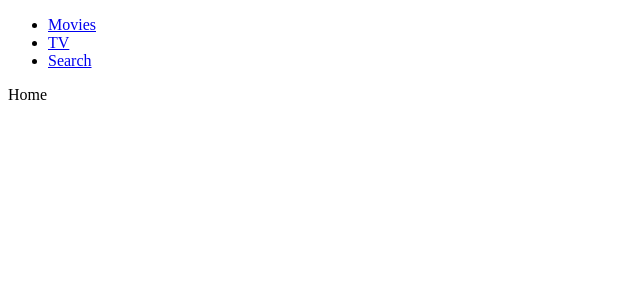
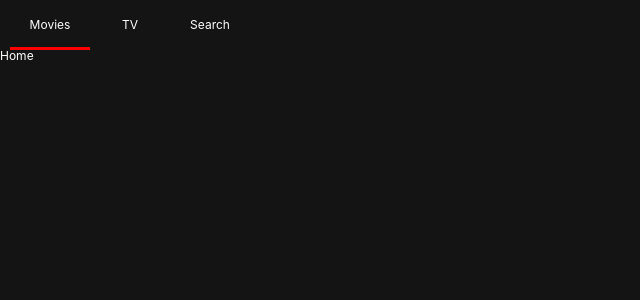
Before and after one commit to sondeokhyeon/react-nomflix, a React (Create React App) app: page / in a window 1280 px wide. Shown: the top 300 px of the page, without its empty margins (0-640 px from the left). Built offline with nearby package versions, Linux system fonts and the light colour scheme.

Commit message:
Today I Learn

```diff
--- a/package.json
+++ b/package.json
@@ -7,7 +7,9 @@
     "react": "^16.8.6",
     "react-dom": "^16.8.6",
     "react-router-dom": "^5.0.1",
-    "react-scripts": "3.0.1"
+    "react-scripts": "3.0.1",
+    "styled-components": "^4.3.2",
+    "styled-reset": "^2.0.16"
   },
   "scripts": {
     "start": "react-scripts start",
--- a/src/Components/App.js
+++ b/src/Components/App.js
@@ -1,12 +1,12 @@
 import React from "react";
 import Router from "Components/Router";
-import Header from "Components/Header";
+import GlobalStyle from "Components/GlobalStyles";
 
 function App() {
   return (
     <>
-      <Header />
       <Router />
+      <GlobalStyle />
     </>
   );
 }
--- /dev/null
+++ b/src/Components/GlobalStyles.js
@@ -0,0 +1,22 @@
+import { createGlobalStyle } from "styled-components";
+import reset from "styled-reset";
+
+const globalStyles = createGlobalStyle`
+    ${reset};
+    a {
+        text-decoration:none;
+        color : inherit;
+    }
+    * {
+        box-sizing:border-box;
+    }
+    body {
+        font-family:-apple-system, BlinkMacSystemFont, 'Segoe UI', Roboto, Oxygen, Ubuntu, Cantarell, 'Open Sans', 'Helvetica Neue', sans-serif;
+        font-size:12px;
+        background-color:rgba(20,20,20,1);
+        color: white;
+        padding-top:50px;
+    }
+`;
+
+export default globalStyles;
--- a/src/Components/Header.js
+++ b/src/Components/Header.js
@@ -1,17 +1,51 @@
 import React from "react";
+import { Link, withRouter } from "react-router-dom";
+import styled from "styled-components";
 
-export default () => (
-  <header>
-    <ul>
-      <li>
-        <a href="/">Movies</a>
-      </li>
-      <li>
-        <a href="/tv">TV</a>
-      </li>
-      <li>
-        <a href="/search">Search</a>
-      </li>
-    </ul>
-  </header>
-);
+const Header = styled.header`
+  color: white;
+  position: fixed;
+  top: 0;
+  left: 0;
+  width: 100%;
+  height: 50px;
+  display: flex;
+  align-items: center;
+  padding: 0px 10px;
+  background-color: rgba(20, 20, 20, 0.8);
+  box-shadow: 0px, 1px, 5px, 2px rgba(0, 0, 0, 0.8);
+`;
+
+const List = styled.ul`
+  display: flex;
+`;
+
+const Item = styled.li`
+  width: 80px;
+  height: 50px;
+  text-align: center;
+  border-bottom: 3px solid ${props => (props.current ? "red" : "transparent")};
+  transition: border-bottom, 0.7s ease-in-out;
+`;
+const SLink = styled(Link)`
+  height: 50px;
+  display: flex;
+  align-items: center;
+  justify-content: center;
+`;
+
+export default withRouter(({ location: { pathname } }) => (
+  <Header>
+    <List>
+      <Item current={pathname === "/" && true}>
+        <SLink to="/">Movies</SLink>
+      </Item>
+      <Item current={pathname === "/tv" && true}>
+        <SLink to="/tv">TV</SLink>
+      </Item>
+      <Item current={pathname === "/search" && true}>
+        <SLink to="/search">Search</SLink>
+      </Item>
+    </List>
+  </Header>
+));
--- a/src/Components/Router.js
+++ b/src/Components/Router.js
@@ -5,17 +5,21 @@ import {
   Redirect,
   Switch
 } from "react-router-dom";
+import Header from "Components/Header";
 import Home from "Routes/Home";
 import TV from "Routes/TV";
 import Search from "Routes/Search";
 
 export default () => (
   <Router>
+    <>
+      <Header />
       <Switch>
         <Route path="/" exact component={Home} />
         <Route path="/tv" exact component={TV} />
         <Route path="/search" component={Search} />
         <Redirect from="*" to="/" />
       </Switch>
+    </>
   </Router>
 );
```
Also changed, not shown: 1 other file (tests, documents, lock files or other folders). Lines whose indentation alone changed are shown as unchanged.
